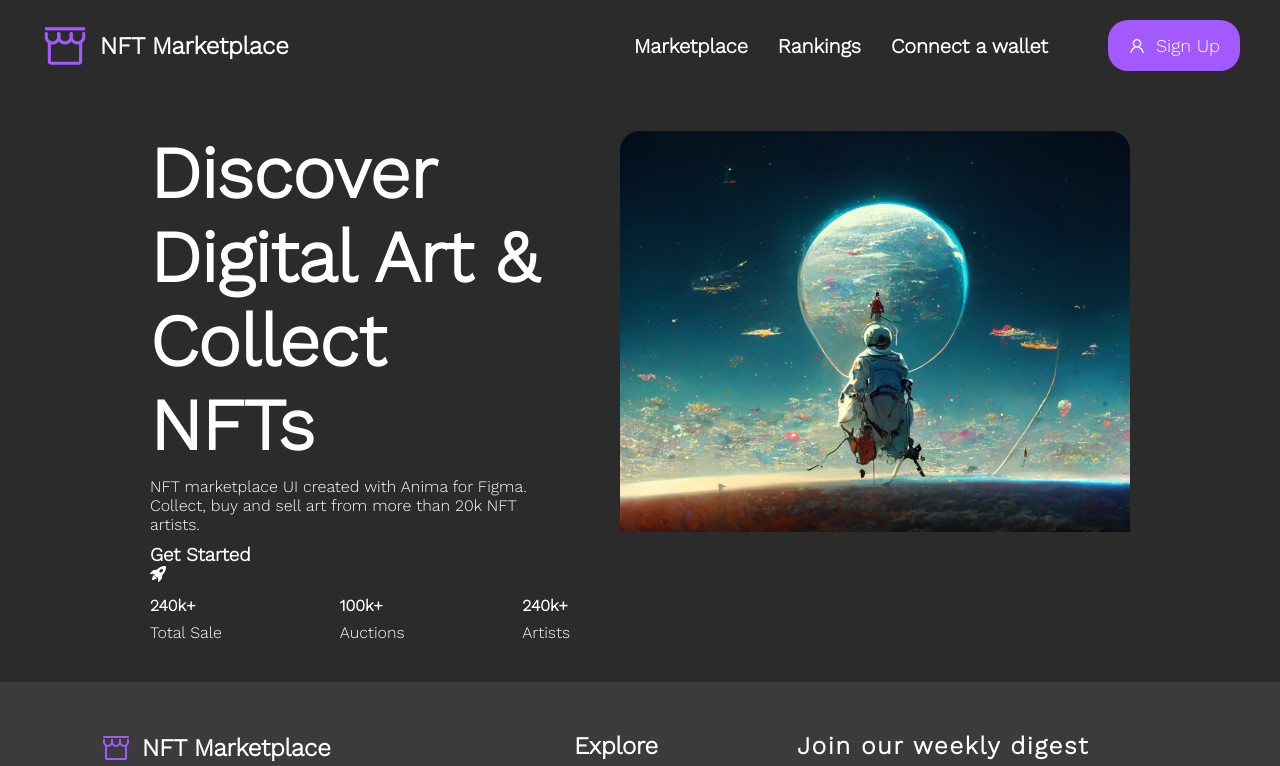
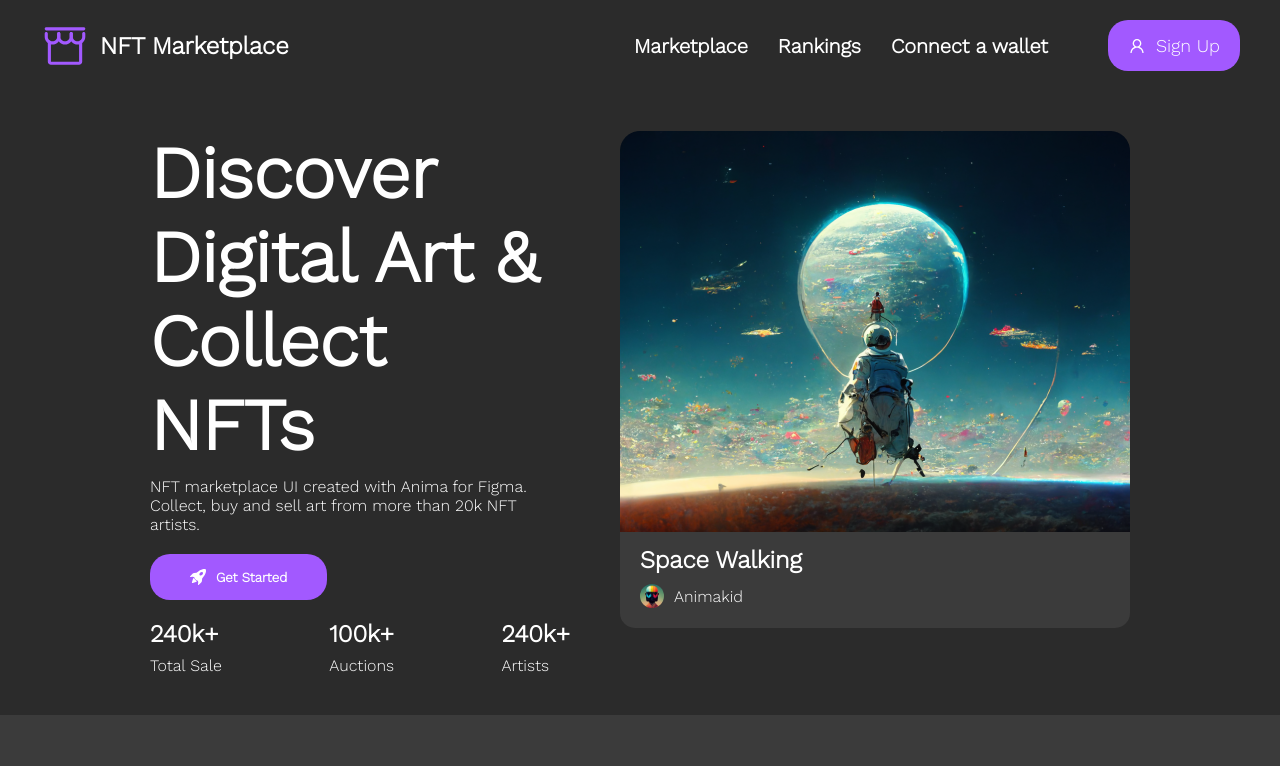
Before and after one commit to Shakhmurad7/gameStore, a React (Vite) app: page / in a window 1280 px wide. Shown: the top 766 px of the page. Built offline with nearby package versions, Linux system fonts and the light colour scheme.

Commit message:
add hero in home page

```diff
--- a/src/pages/Home/home.tsx
+++ b/src/pages/Home/home.tsx
@@ -9,26 +9,33 @@ function Home() {
             <h1>Discover Digital Art & Collect NFTs</h1>
             <p>NFT marketplace UI created with Anima for Figma. Collect, buy and sell art from more than 20k NFT artists.</p>
             <div className={style['hero-icon']}>
-            <h3>Get Started</h3>
             <BsRocketTakeoffFill/>
+            <h5>Get Started</h5>
             </div>
             <div className={style['hero-page']}>
               <div className={style['hero-block']}>
-                <b>240k+ </b>
+                <h2>240k+ </h2>
                 <p>Total Sale</p>
               </div>
               <div className={style['hero-block']}>
-                <b>100k+ </b>
+                <h2>100k+ </h2>
                 <p>Auctions</p>
               </div>
               <div className={style['hero-block']}>
-                <b>240k+ </b>
+                <h2>240k+ </h2>
                 <p>Artists</p>
               </div>
             </div>
           </div>
           <div className={style['hero-right']}>
             <img src={'./img/Image Placeholder.png'} />
+            <div className={style['hero-right-block']}>
+              <h2>Space Walking</h2>
+              <div className={style['hero-right-block-row']}>
+                  <img src={'./img-icon/Avatar Placeholder.svg'} />
+                  <p>Animakid</p>
+              </div>
+            </div>
           </div>
         </div>
     </PageContainer>
--- a/src/pages/Home/index.module.css
+++ b/src/pages/Home/index.module.css
@@ -10,7 +10,19 @@
     flex-direction: column;
     gap: 10px;
 }
+.hero-icon{
+    cursor: pointer;
+    margin: 10px 0;
+    padding: 15px 40px;
+    background-color: #A259FF;
+    border-radius: 20px;
+    display: flex;
+    width: fit-content;
+    gap: 10px;
+    align-items: center;
+}
 .hero-left h1{
+    font-weight: 700;
     font-size: 4.5rem;
 }
 .hero-left{
@@ -22,8 +34,24 @@
     justify-content: space-between;
     align-items: center;
 }
+.hero-block h2{
+    font-weight: 700;
+}
 .hero-block{
     display: flex;
     flex-direction: column;
     gap: 8px;
 }
+.hero-right-block{
+    margin-top: -10px;
+    border-bottom-left-radius: 15px;
+    border-bottom-right-radius: 15px;
+    background-color:#3B3B3B;
+    padding: 20px;
+}
+.hero-right-block-row{
+    display: flex;
+    gap: 10px;
+    align-items: center;
+    margin-top: 10px;
+}
```
